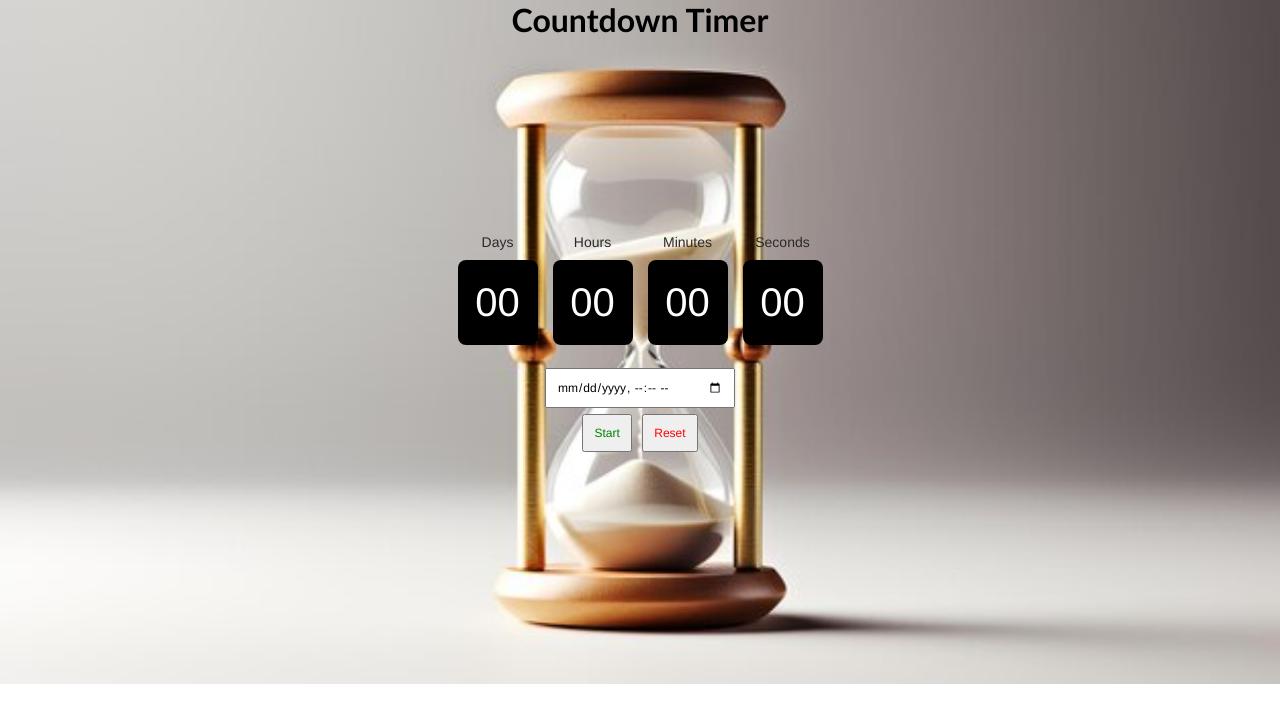
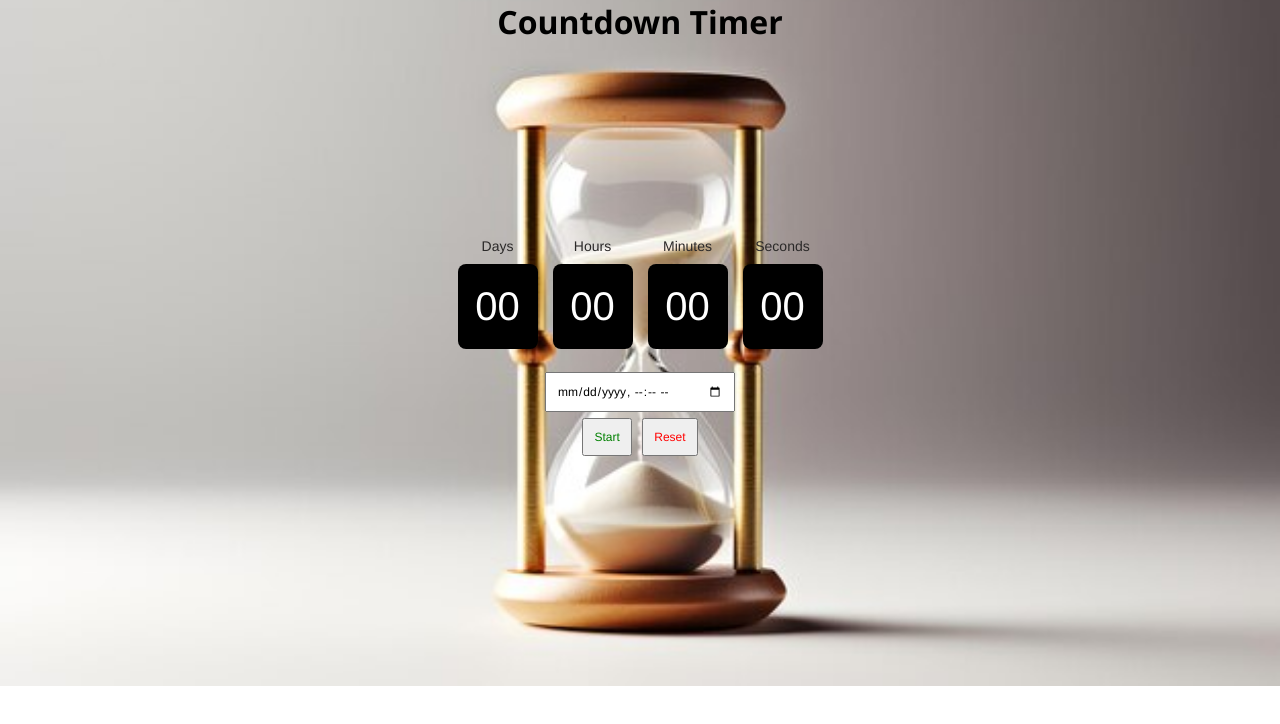
Before and after one commit to El-Basheeeeer/build-a-custom-countdown-timer, a plain HTML site: page index.html in a window 1280 px wide. Drawn offline with Linux system fonts and the light colour scheme.

```diff
--- a/style.css
+++ b/style.css
@@ -13,7 +13,7 @@
     }
     h1{
       color: black;
-      font-family: 'Trebuchet MS', 'Lucida Sans Unicode', 'Lucida Grande', 'Lucida Sans', Arial, sans-serif;
+      font-family:'Segoe UI', Tahoma, Geneva, Verdana, sans-serif;
       font-weight: bolder;
     }
     .container {
```
